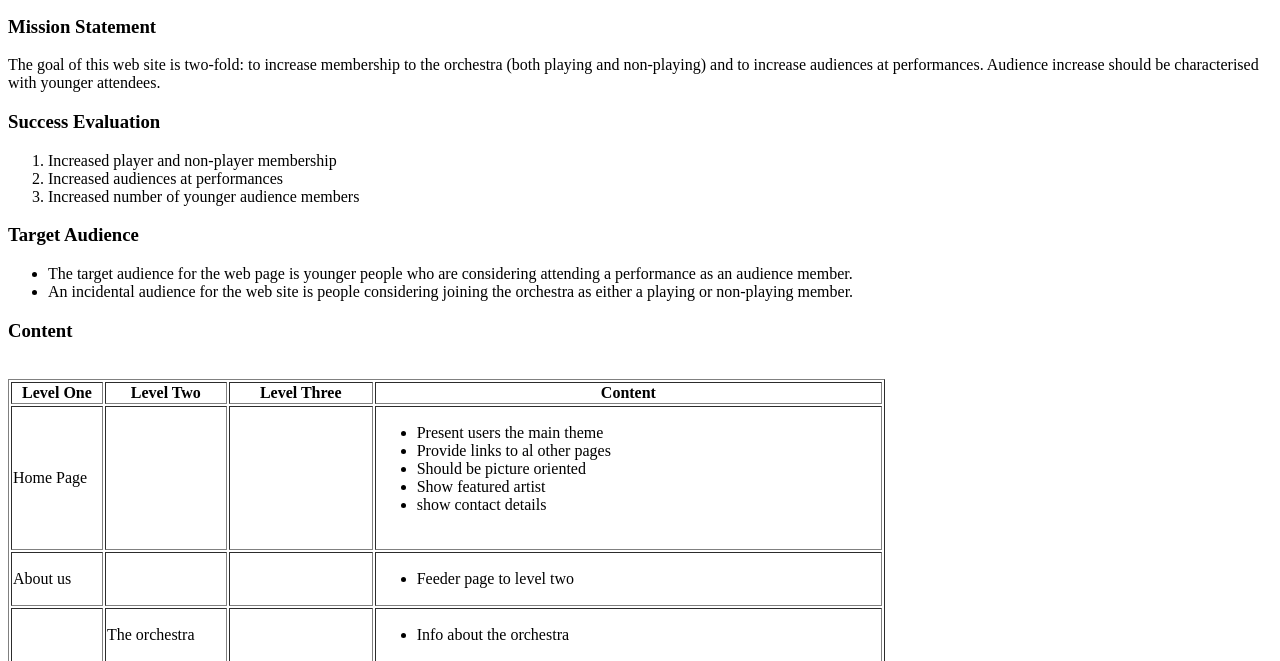
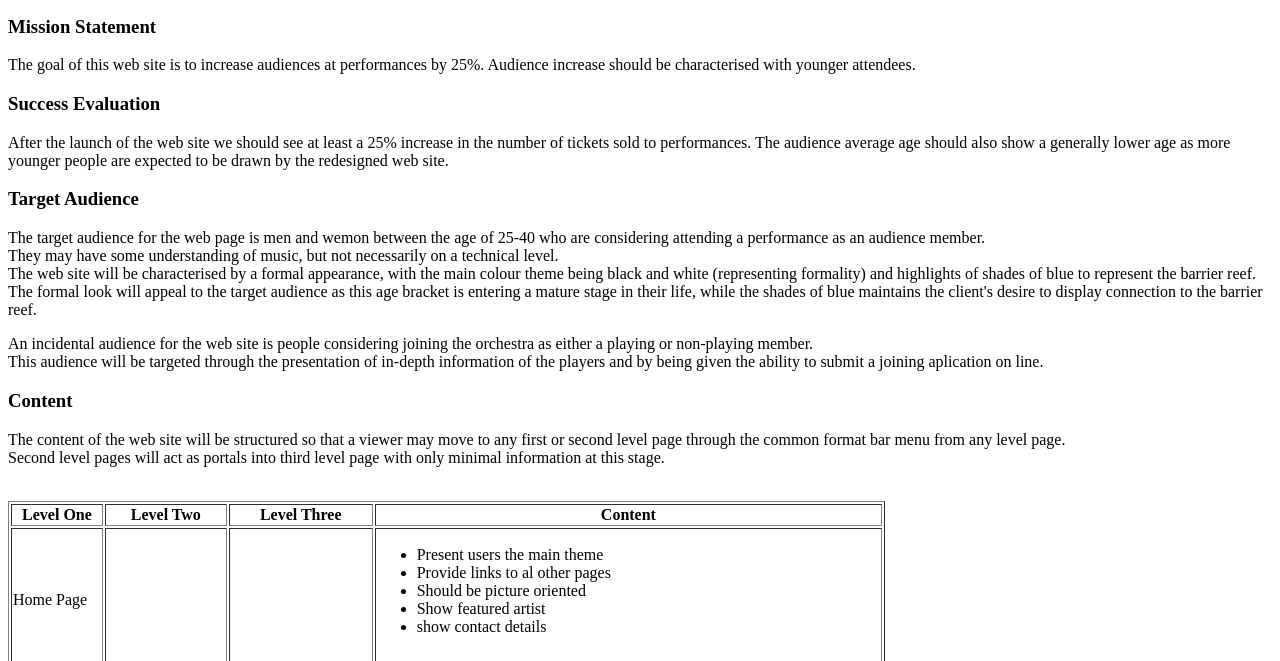
Before and after one commit to stewart-dawes/Barrier-Reef-Orchestra, a plain HTML site: page plan.html in a window 1280 px wide. Shown: the part 137-798 px from the top of the page. Drawn offline with Linux system fonts and the light colour scheme.

Commit message:
Final draft of plan
Changed detail in most headings.

```diff
--- a/plan.html
+++ b/plan.html
@@ -15,26 +15,33 @@
 
 <h3>Mission Statement</h3>
 <p>
-    The goal of this web site is two-fold: to increase membership to the orchestra (both playing and non-playing) and to increase audiences at performances. Audience increase should be characterised with younger attendees. </p>
+    The goal of this web site is to increase audiences at performances by 25%. Audience increase should be characterised with younger attendees. </p>
 
 <h3>Success Evaluation</h3>
 <p>
-<ol>
-    <li>Increased player and non-player membership</li>
-    <li>Increased audiences at performances</li>
-    <li>Increased number of younger audience members</li>
-</ol>
+    After the launch of the web site we should see at least a 25% increase in the number of tickets sold to performances. The audience average age should also show a generally lower age as more younger people are expected to be drawn by the redesigned web site.
 </p>
 
 <h3>Target Audience</h3>
 <p>
-<ul>
-    <li>The target audience for the web page is younger people who are considering attending a performance as an audience member.</li>
-    <li>An incidental audience for the web site is people considering joining the orchestra as either a playing or non-playing member.</li>
-</ul>
+
+    The target audience for the web page is men and wemon between the age of 25-40 who are considering attending a performance as an audience member.<br>
+    They may have some understanding of music, but not necessarily on a technical level. <br>
+    The web site will be characterised by a formal appearance, with the main colour theme being black and white (representing formality) and highlights of shades of blue to represent the barrier reef.<br>
+    The formal look will appeal to the target audience as this age bracket is entering a mature stage in their life, while the shades of blue maintains the client's desire to display connection to the barrier reef.<br>
 </p>
+<p>
+    An incidental audience for the web site is people considering joining the orchestra as either a playing or non-playing member.<br>
+    This audience will be targeted through the presentation of in-depth information of the players and by being given the ability to submit a joining aplication on line.
+</p>
+
 <h3>Content</h3>
 <p>
+    The content of the web site will be structured so that a viewer may move to any first or second level page through the common format bar menu from any level page.<br>
+    Second level pages will act as portals into third level page with only minimal information at this stage.
+</p>
+<p>
+
 <table border="thin black">
         <tr>
         <th>Level One</th>
@@ -327,7 +334,7 @@
 </p>
 <H3>Site Flowchart</H3>
 <p>
-    <img src="flowchart.png" alt="Flow Chart">
+    <img src="planflow.png" alt="Flow Chart">
 
 </p>
 
```
